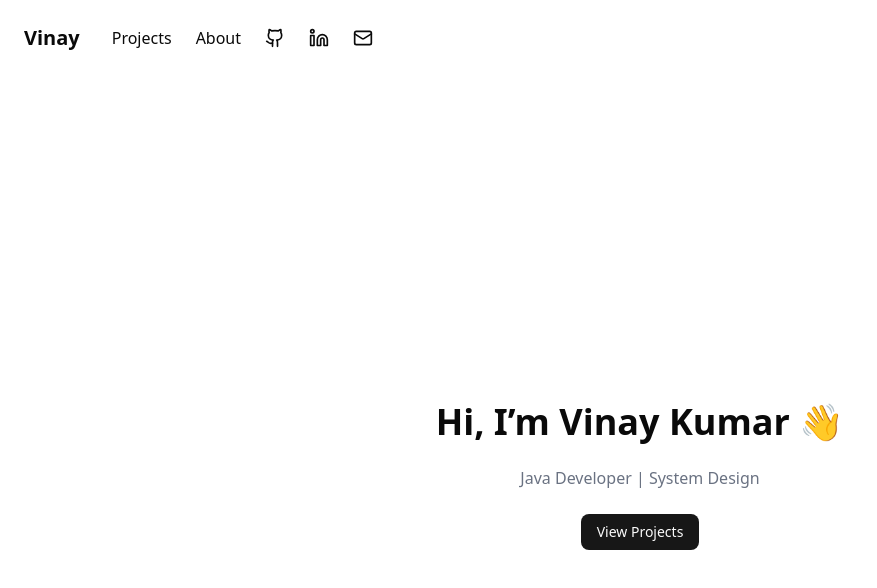
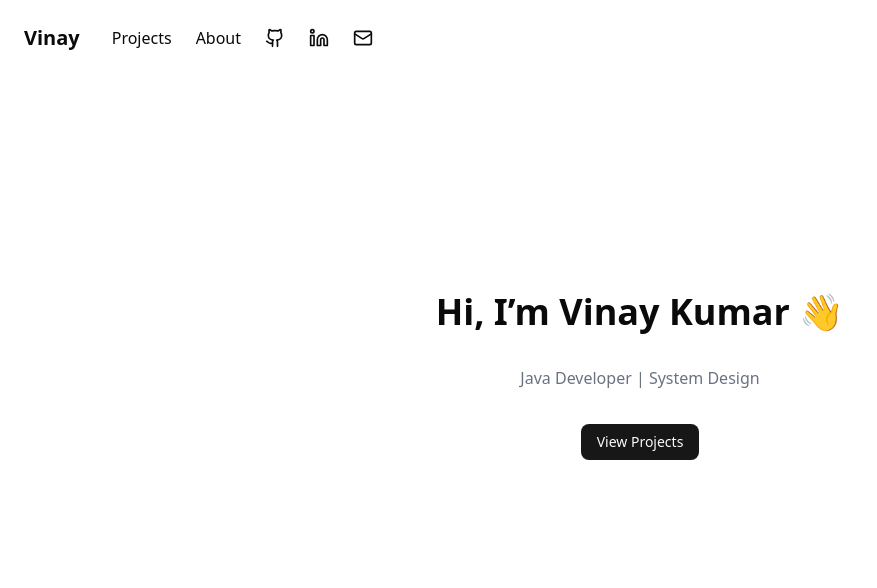
Before and after one commit to MVK-69/ResumePortfolio, a Next.js app in the folder resume-portfolio/: page / in a window 1280 px wide. Shown: the top 588 px of the page, without its empty margins (0-877 px from the left). Built offline with nearby package versions, Linux system fonts and the light colour scheme.

Commit message:
Updated the page.tsx
Updated the page.tsx

```diff
--- a/resume-portfolio/app/page.tsx
+++ b/resume-portfolio/app/page.tsx
@@ -7,8 +7,8 @@ export default function Home() {
   return (
     <main className="min-h-screen flex flex-col items-center justify-center gap-6">
       <motion.h1
-        initial={{ opacity: 0, y: 20 }}
-        animate={{ opacity: 1, y: 0 }}
+        initial={{ opacity: 0, y: 2 }}
+        animate={{ opacity: 1, y: -110 }}
         transition={{ duration: 0.6 }}
         className="text-4xl font-bold"
       >
@@ -17,8 +17,8 @@ export default function Home() {
 
       <motion.p
         initial={{ opacity: 0 }}
-        animate={{ opacity: 1 }}
-        transition={{ delay: 0.3 }}
+        animate={{ opacity: 1, y: -100 }}
+        transition={{ delay: 0.8 }}
         className="text-gray-500"
       >
         Java Developer | System Design
@@ -26,8 +26,8 @@ export default function Home() {
 
       <motion.div
         initial={{ opacity: 0 }}
-        animate={{ opacity: 1 }}
-        transition={{ delay: 0.5 }}
+        animate={{ opacity: 1, y: -90 }}
+        transition={{ delay: 1.0 }}
       >
         <Button>View Projects</Button>
       </motion.div>
```
